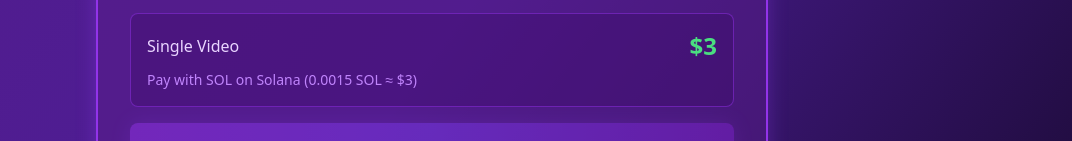
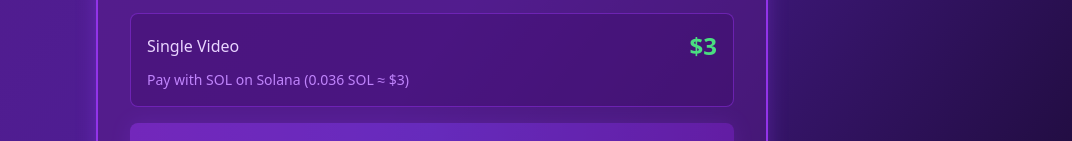
Before and after one commit to clawdia-saka/demo-video-generator-landing, a Next.js app: page / in a window 1280 px wide. Shown: the part 803-944 px from the top of the page, without its empty margins (208-1280 px from the left). Built offline with nearby package versions, Linux system fonts and the light colour scheme; no server answers; what @solana/web3.js would draw is missing.

Commit message:
Fix SOL/USD conversion: 0.0015 → 0.036 SOL for  (at 3/SOL)

```diff
--- a/app/page.tsx
+++ b/app/page.tsx
@@ -12,7 +12,7 @@ if (typeof window !== 'undefined') {
 const SOLANA_RPC = 'https://api.mainnet-beta.solana.com'
 const API_ENDPOINT = process.env.NEXT_PUBLIC_API_URL || 'http://localhost:3004'
 const PAYMENT_RECIPIENT = process.env.NEXT_PUBLIC_PAYMENT_WALLET || '3q1MWFNmKp6i8hnnXEKAR21BELTk5PVxweT2Jxs98gWC'
-const VIDEO_PRICE_LAMPORTS = 0.0015 * LAMPORTS_PER_SOL // $3 USDC equivalent in SOL
+const VIDEO_PRICE_LAMPORTS = 0.036 * LAMPORTS_PER_SOL // $3 USDC equivalent in SOL (at ~$83/SOL)
 
 type Tab = 'humans' | 'agents'
 
@@ -207,7 +207,7 @@ export default function Home() {
                       <span className="text-purple-200">Single Video</span>
                       <span className="text-2xl font-bold text-green-400">$3</span>
                     </div>
-                    <p className="text-sm text-purple-400">Pay with SOL on Solana (0.0015 SOL ≈ $3)</p>
+                    <p className="text-sm text-purple-400">Pay with SOL on Solana (0.036 SOL ≈ $3)</p>
                   </div>
 
                   {status && (
@@ -243,7 +243,7 @@ export default function Home() {
                 <h3 className="text-xl font-bold mb-4 text-green-400">Quick Start</h3>
                 <div className="bg-black/50 border border-purple-600 rounded-lg p-4 font-mono text-sm overflow-x-auto">
                   <pre className="text-purple-200">
-{`# 1. Pay 0.0015 SOL to: ${PAYMENT_RECIPIENT}
+{`# 1. Pay 0.036 SOL to: ${PAYMENT_RECIPIENT}
 # 2. Get transaction signature
 # 3. Call API with GitHub URL + signature
 
@@ -306,7 +306,7 @@ curl -X POST ${API_ENDPOINT}/generate \\
 // 1. Send payment
 const tx = await Bankr.transfer({
   to: '${PAYMENT_RECIPIENT}',
-  amount: '0.0015 SOL'
+  amount: '0.036 SOL'
 });
 
 // 2. Generate video
@@ -344,7 +344,7 @@ while (true) {
                 <div className="space-y-2 text-purple-200">
                   <div className="flex justify-between">
                     <span>Single video</span>
-                    <span className="font-bold text-green-400">0.0015 SOL (~$3)</span>
+                    <span className="font-bold text-green-400">0.036 SOL (~$3)</span>
                   </div>
                   <div className="flex justify-between text-sm text-purple-400">
                     <span>Payment wallet</span>
```
